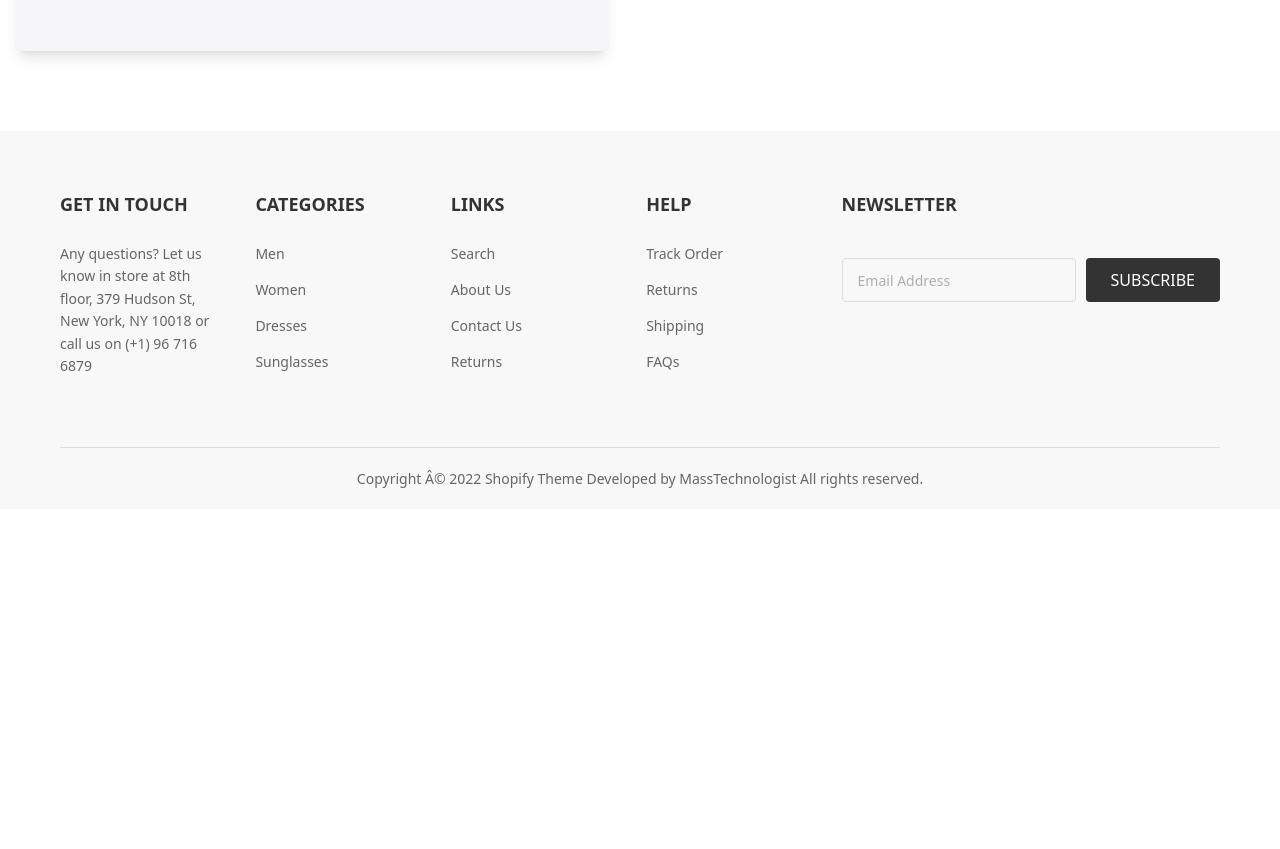
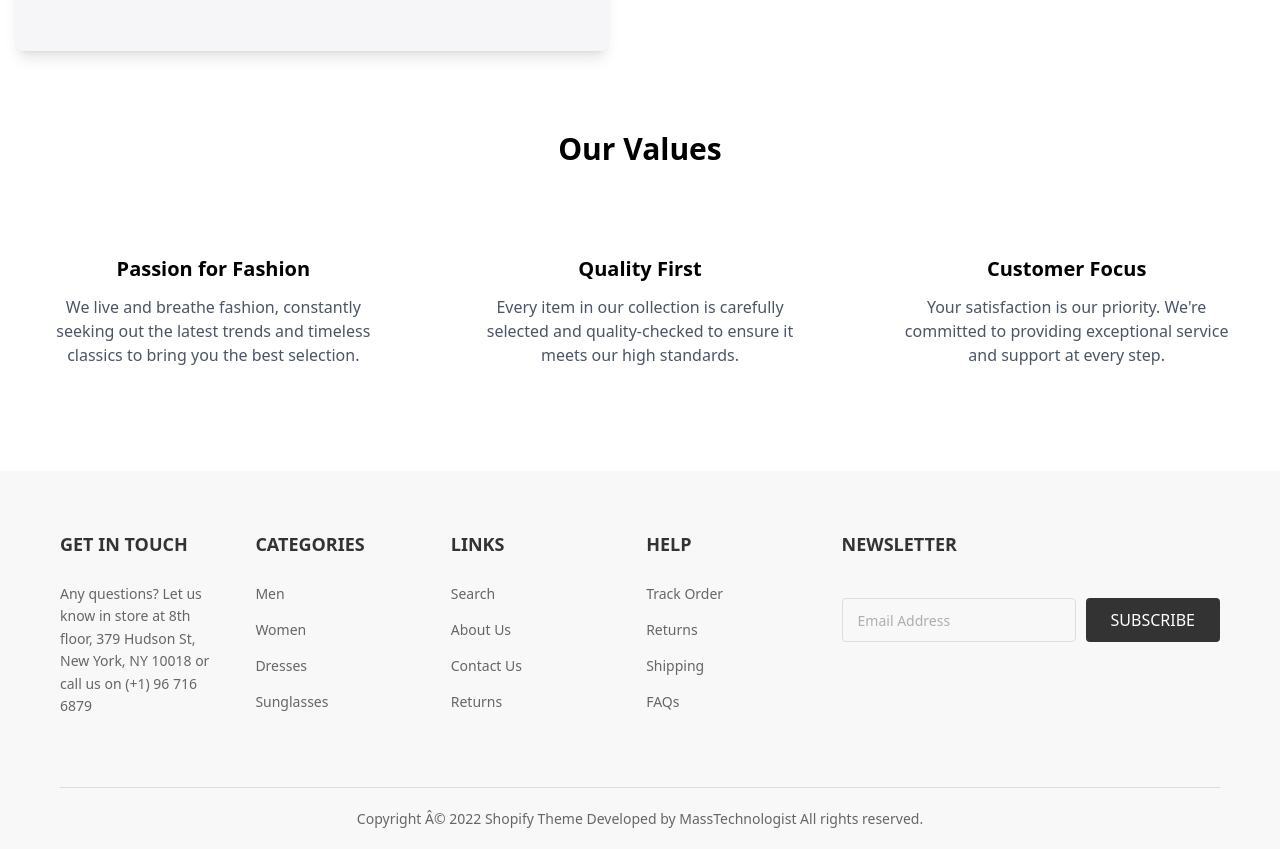
Before and after one commit to dounia88/final-project-react, a React (Vite) app: page /about in a window 1280 px wide. Shown: the part 1220-2069 px from the top of the page. Before the commit the page ends 1729 px from the top, so only its background shows below. Built offline with nearby package versions, Linux system fonts and the light colour scheme.

Commit message:
values section

```diff
--- a/src/pages/about/about.jsx
+++ b/src/pages/about/about.jsx
@@ -77,7 +77,42 @@ const About = () => {
                     </div>
                 </div>
 
-
+                {/* Values Section */}
+                <div className="mt-20">
+                    <h2 className="text-3xl font-semibold text-center mb-12">Our Values</h2>
+                    <div className="grid grid-cols-1 md:grid-cols-3 gap-8">
+                        <div className="text-center p-6">
+                            <div className="text-4xl text-red-500 mb-4">
+                                <i className="fas fa-heart"></i>
+                            </div>
+                            <h3 className="text-xl font-semibold mb-3">Passion for Fashion</h3>
+                            <p className="text-gray-600">
+                                We live and breathe fashion, constantly seeking out the latest trends
+                                and timeless classics to bring you the best selection.
+                            </p>
+                        </div>
+                        <div className="text-center p-6">
+                            <div className="text-4xl text-red-500 mb-4">
+                                <i className="fas fa-star"></i>
+                            </div>
+                            <h3 className="text-xl font-semibold mb-3">Quality First</h3>
+                            <p className="text-gray-600">
+                                Every item in our collection is carefully selected and quality-checked
+                                to ensure it meets our high standards.
+                            </p>
+                        </div>
+                        <div className="text-center p-6">
+                            <div className="text-4xl text-red-500 mb-4">
+                                <i className="fas fa-users"></i>
+                            </div>
+                            <h3 className="text-xl font-semibold mb-3">Customer Focus</h3>
+                            <p className="text-gray-600">
+                                Your satisfaction is our priority. We're committed to providing
+                                exceptional service and support at every step.
+                            </p>
+                        </div>
+                    </div>
+                </div>
             </div>
         </div>
     );
```
